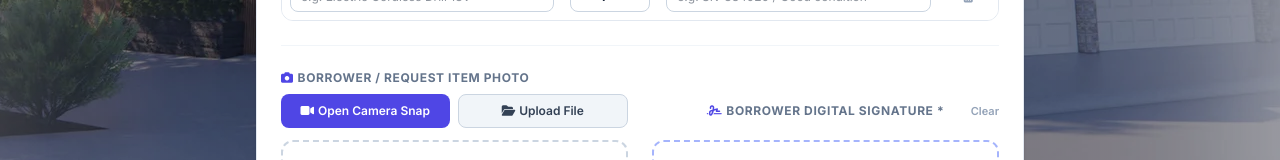
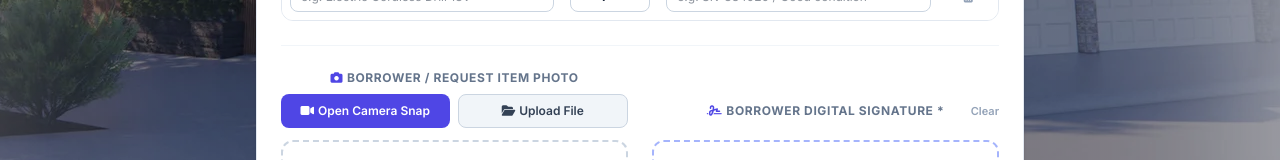
Before and after one commit to JeffAlden/tools-management-system, a React (Vite) app in the folder frontend/: page / in a window 1280 px wide. Shown: the part 596-756 px from the top of the page. Built offline with nearby package versions, Linux system fonts and the light colour scheme; no server answers.

Commit message:
Center borrower photo capture heading

```diff
--- a/frontend/src/styles.css
+++ b/frontend/src/styles.css
@@ -82,7 +82,7 @@ canvas.sig-canvas { max-width: 100%; display: block; }
   padding-inline: 3rem;
   text-align: center;
 }
-.request-return-capture > div:first-child > label {
+.borrower-capture-grid > div:first-child > label {
   text-align: center;
 }
 .borrower-capture-grid > div:last-child > div:first-child > button {
```
